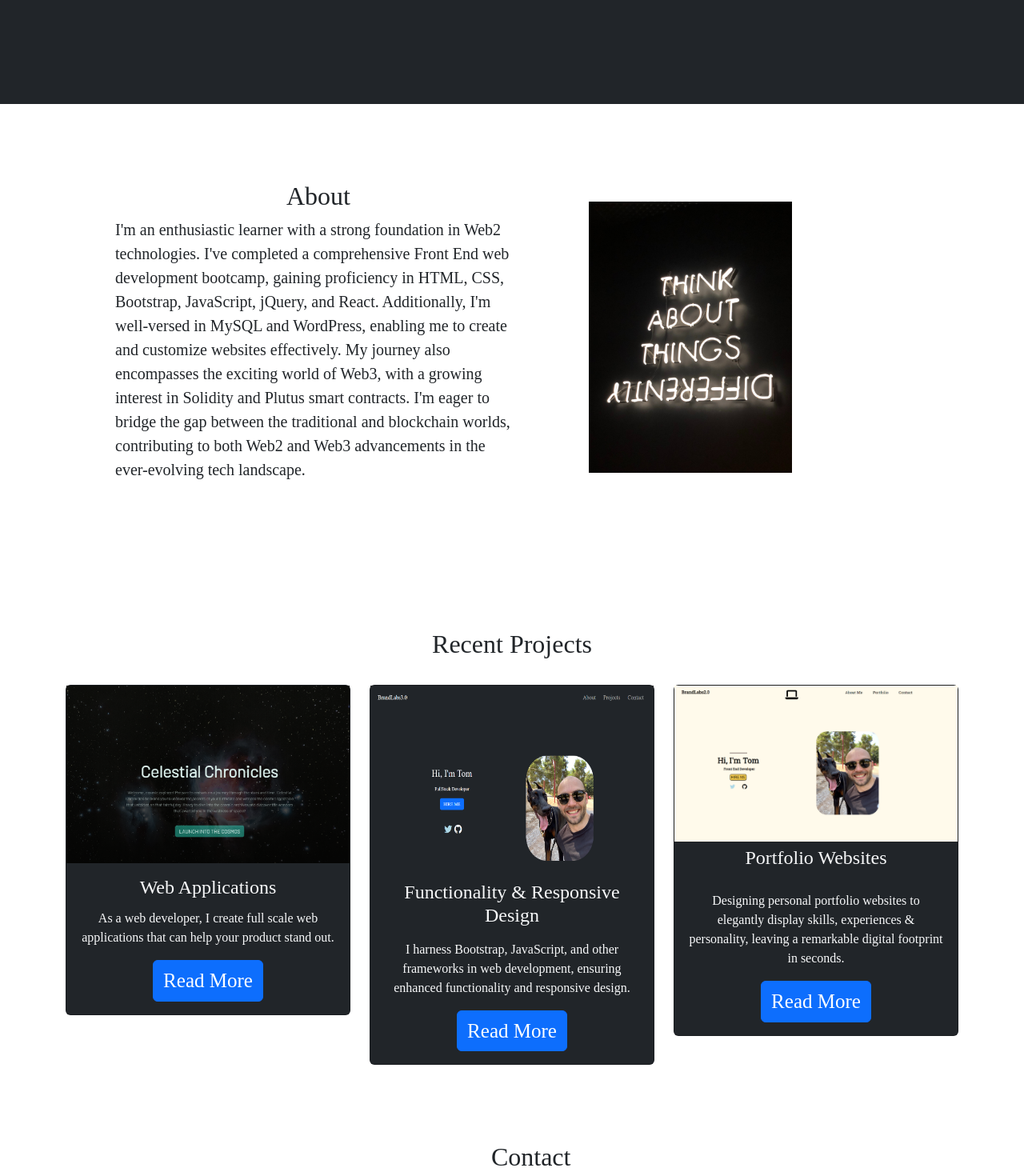
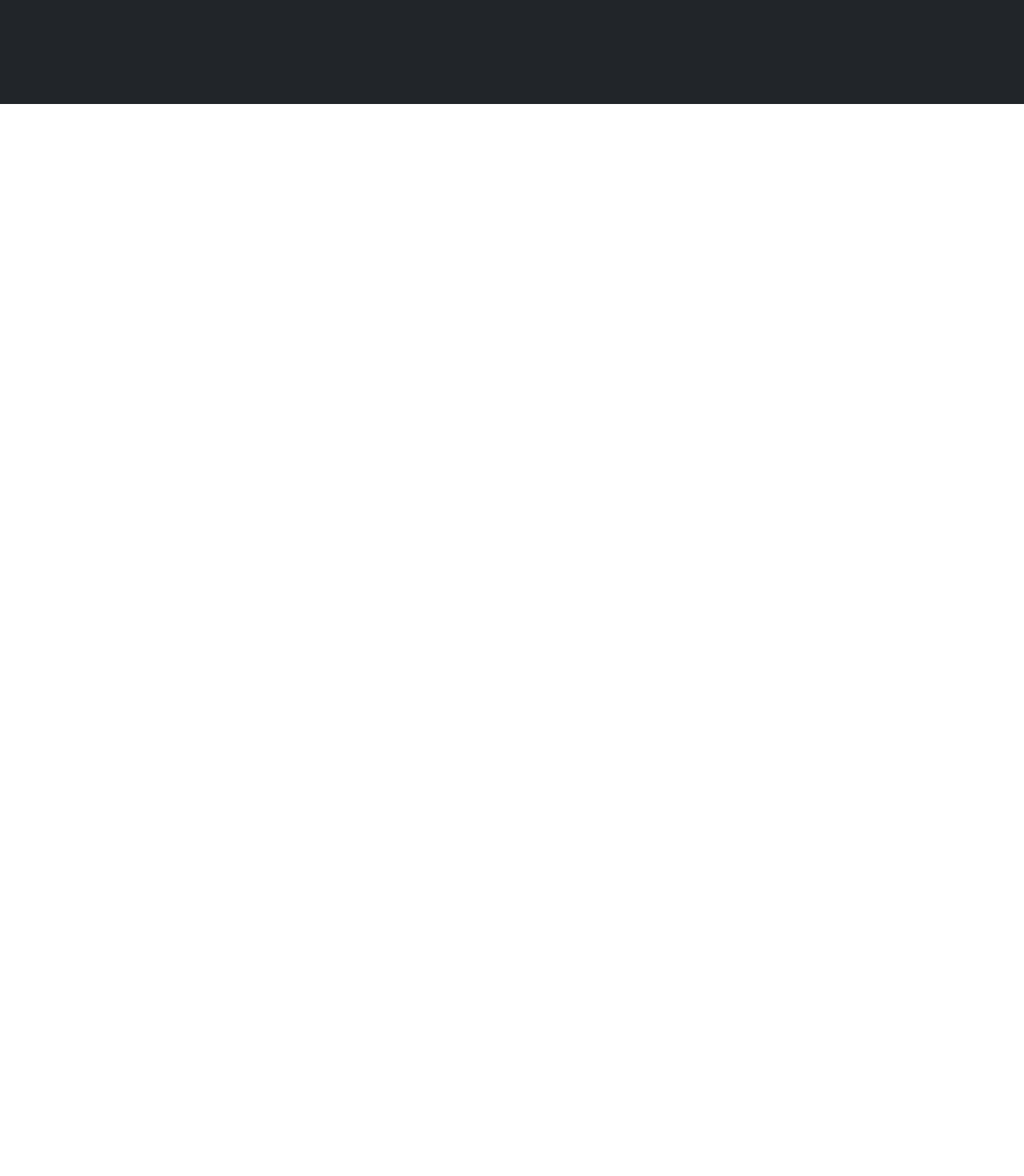
Before and after one commit to EXG13/MyReactPortfolio, a React (Vite) app: page / in a window 1280 px wide. Shown: the part 680-2150 px from the top of the page at 80% size. After the commit the page ends 810 px from the top, so only its background shows below. Built offline with nearby package versions, Linux system fonts and the light colour scheme.

Commit message:
added routes

```diff
--- a/src/App.jsx
+++ b/src/App.jsx
@@ -11,10 +11,12 @@
   return (
     <Router>
       <Navbar />
-      <Home />
-      <About />
-      <Projects />
-      <Contact/>
+      <Routes>
+        <Route path="/" element={<Home />} />
+        <Route path="/about" element={<About />} />
+        <Route path="/projects" element={<Projects />} />
+        <Route path="/contact" element={<Contact />} />
+      </Routes>
     </Router>
   );
 }
```
